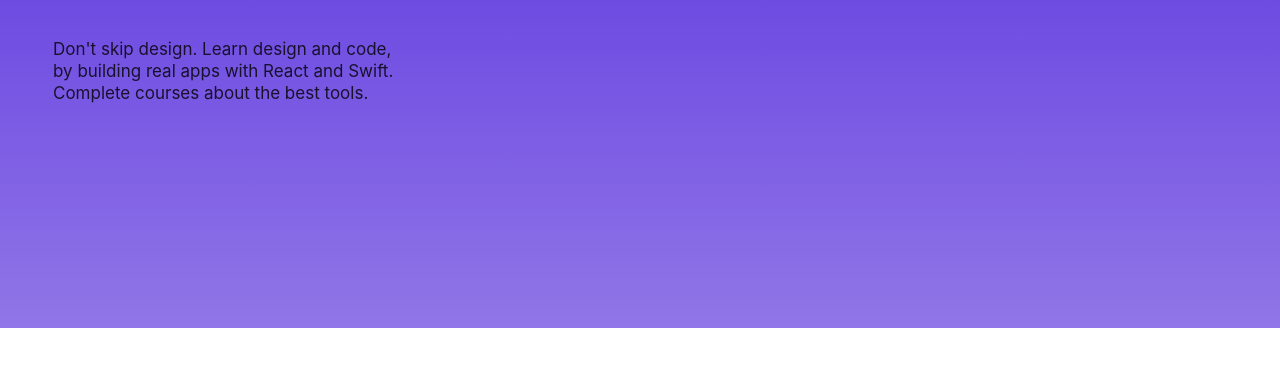
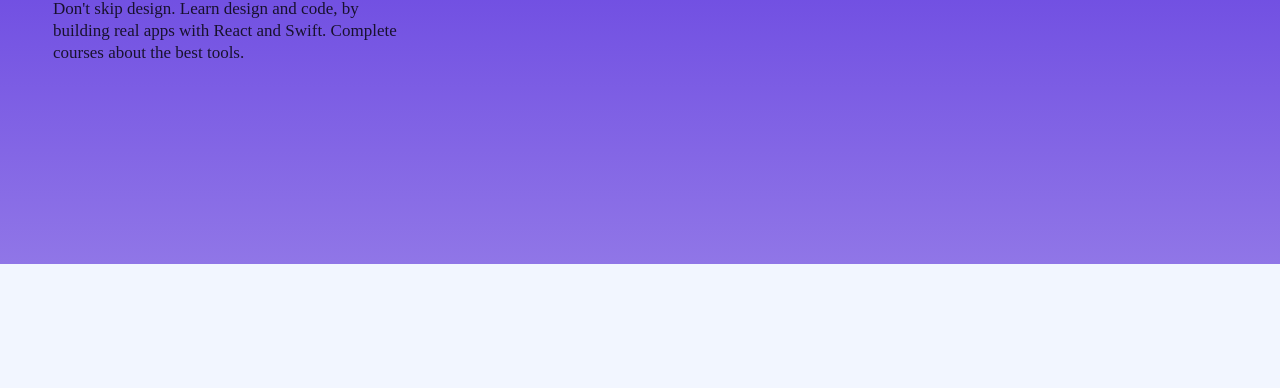
Before and after one commit to algoritmau/designcodeweb, a Gatsby site: page / in a window 1280 px wide. Shown: the part 412-800 px from the top of the page. Built offline with nearby package versions, Linux system fonts and the light colour scheme; Gatsby itself is replaced by a stand-in of ours.

Commit message:
add text styles, color variables, and global styles

```diff
--- a/gatsby-config.js
+++ b/gatsby-config.js
@@ -8,6 +8,7 @@
     `gatsby-plugin-react-helmet`,
     'gatsby-plugin-resolve-src',
     'gatsby-plugin-sass',
+    'gatsby-plugin-styled-components',
     {
       resolve: `gatsby-source-filesystem`,
       options: {
--- a/gatsby-node.js
+++ b/gatsby-node.js
@@ -5,6 +5,7 @@
     resolve: {
       alias: {
         '@components': path.resolve(__dirname, 'src/components'),
+        '@styles': path.resolve(__dirname, 'src/styles'),
         '@static': path.resolve(__dirname, 'static')
       }
     }
--- a/jsconfig.json
+++ b/jsconfig.json
@@ -2,9 +2,9 @@
   "compilerOptions": {
     "baseUrl": ".",
     "paths": {
-      "@components/*": ["src/components/*"]
+      "@components/*": ["src/components/*"],
+      "@styles/*": ["src/styles/*"]
       // "@hooks/*": ["src/hooks/*"],
-      // "@styled/*": ["src/components/styled/*"]
     }
   }
 }
--- a/package.json
+++ b/package.json
@@ -5,6 +5,7 @@
   "version": "0.1.0",
   "author": "Mauricio Paternina <hello@spaceinva.dev>",
   "dependencies": {
+    "babel-plugin-styled-components": "^1.13.2",
     "gatsby": "^3.14.0",
     "gatsby-image": "^3.11.0",
     "gatsby-plugin-manifest": "^3.14.0",
@@ -12,6 +13,7 @@
     "gatsby-plugin-react-helmet": "^4.14.0",
     "gatsby-plugin-resolve-src": "^2.1.0",
     "gatsby-plugin-sass": "^4.14.0",
+    "gatsby-plugin-styled-components": "^4.14.0",
     "gatsby-source-filesystem": "^3.14.0",
     "prop-types": "^15.7.2",
     "react": "^17.0.2",
--- a/src/components/layout/layout.js
+++ b/src/components/layout/layout.js
@@ -1,10 +1,11 @@
 import React from 'react'
-import '../../styles/reset.sass'
+import { GlobalStyles } from '@styles/GlobalStyles'
 import './layout.sass'
 
 function Layout({ children }) {
   return (
     <>
+      <GlobalStyles />
       <main>{children}</main>
     </>
   )
--- a/src/components/sections/HeroSection.js
+++ b/src/components/sections/HeroSection.js
@@ -1,5 +1,8 @@
 import React from 'react'
 import styled from 'styled-components'
+
+import { H1, MediumText } from '@styles/TextStyles'
+import { themes } from '@styles/ColorStyles'
 
 export default function HeroSection() {
   return (
@@ -37,13 +40,8 @@
   gap: 30px;
 `
 
-const Title = styled.h1`
-  font-weigth: bold;
-  font-size: 60px;
-  color: #fefefe;
+const Title = styled(H1)`
+  color: ${themes.dark.text1};
 `
 
-const Description = styled.p`
-  font-size: 17px;
-  line-height: 128%;
-`
+const Description = styled(MediumText)``
--- /dev/null
+++ b/src/styles/ColorStyles.js
@@ -0,0 +1,58 @@
+export const themes = {
+  light: {
+    text1: '#080808',
+    text2: 'rgb(0 0 0 / 0.7)',
+    primary: '#3913b8',
+    secondary: '#2fb5fc',
+    backgroundColor: '#f2f6ff',
+    card: {
+      backgroundColor: 'rgb(255 255 255 / 0.6)',
+      boxShadow:
+        '0 50px 100px rgb(34 79 169 / 0.3), inset 0 0 0 0.5 rgb(68 66 178 / 0.2)',
+      backgroundColorFull: 'rgb(255 255 255 / 1)'
+    },
+    cardHover: {
+      backgroundColor: 'rgb(68 66 178 / 0.1)',
+      boxShadow: 'inset 0 0 0 0.5 rgb(68 66 178 / 0.2)'
+    },
+    pricingCard: {
+      backgroundColor: 'rgb(255 255 255 / 0.3)'
+    },
+    status: {
+      backgroundColor: 'rgb(68 66 178 / 0.1)'
+    },
+    modal: {
+      backgroundColor: 'rgb(255 255 255 / 0.6)',
+      boxShadow:
+        '0 50px 100px rgb(34 79 169 / 0.3), inset 0 0 0 0.5 rgb(255 255 255 / 0.6)',
+      backgroundColorFull: 'rgb(255 255 255 / 1)'
+    }
+  },
+  dark: {
+    text1: '#fefefe',
+    text2: 'rgb(255 255 255 / 0.7)',
+    backgroundColor: '#1f1f47',
+    card: {
+      backgroundColor: 'rgb(25 24 63 / 0.98)',
+      boxShadow:
+        '0 30px 60px rgb(0 0 0 / 0.25), inset 0 0 0 0.5 rgb(255 255 255 / 0.2)',
+      backgroundColorFull: 'rgb(15 14 71 / 1)'
+    },
+    cardHover: {
+      backgroundColor: 'rgb(255 255 255 / 0.1)',
+      boxShadow: 'inset 0 0 0 0.5 rgb(255 255 255 / 0.2)'
+    },
+    pricingCard: {
+      backgroundColor: 'rgb(31 31 71 / 0.6)'
+    },
+    status: {
+      backgroundColor: 'rgb(0 0 0 / 0.2)'
+    },
+    modal: {
+      backgroundColor: 'rgb(50 61 109 / 0.5)',
+      boxShadow:
+        '0 50px 100px rgb(0 0 0 / 0.25), inset 0 0 0 0.5 rgb(255 255  255 / 0.3)',
+      backgroundColorFull: 'rgb(15 14 71 / 1)'
+    }
+  }
+}
--- /dev/null
+++ b/src/styles/GlobalStyles.js
@@ -0,0 +1,66 @@
+import { createGlobalStyle } from 'styled-components'
+
+import { themes } from '@styles/ColorStyles'
+
+export const GlobalStyles = createGlobalStyle`
+  html, body, div, span, applet, object, iframe, h1, h2, h3, h4, h5, h6, p, blockquote, pre, a, abbr, acronym, address, big, cite, code, del, dfn, em, img, ins, kbd, q, s, samp, small, strike, strong, sub, sup, tt, var, b, u, i, center, dl, dt, dd, ol, ul, li, fieldset, form, label, legend, table, caption, tbody, tfoot, thead, tr, th, td, article, aside, canvas, details, embed, figure, figcaption, footer, header, hgroup, menu, nav, output, ruby, section, summary, time, mark, audio, video {
+    margin: 0;
+    padding: 0;
+    border: 0;
+    font-size: 100%;
+    font: inherit;
+    vertical-align: baseline;
+  }
+
+  /* HTML5 display-role reset for older browsers */
+  article, aside, details, figcaption, figure, footer, header, hgroup, menu, nav, section {
+	  display: block;
+  }
+
+  body {
+    line-height: 1;
+  }
+
+  ol, ul {
+	  list-style: none;
+  }
+
+  blockquote, q {
+    quotes: none;
+  }
+
+  blockquote::before, blockquote::after, q::before, q::after {
+    content: '';
+    content: none;
+  }
+
+  table {
+    border-collapse: collapse;
+    border-spacing: 0;
+  }
+
+  html {
+    font-size: 62.5%;
+    box-sizing: border-box;
+  }
+
+  html,
+  body {
+    margin: 0;
+    padding: 0;
+  }
+
+  * {
+    box-sizing: border-box;
+    margin: 0;
+    padding: 0;
+  }
+
+  body {
+    background: ${themes.light.backgroundColor};
+  }
+
+  @media (prefers-color-scheme: dark) {
+    background: ${themes.dark.backgroundColor};
+  }
+`
--- /dev/null
+++ b/src/styles/TextStyles.js
@@ -0,0 +1,60 @@
+import styled from 'styled-components'
+
+export const H1 = styled.h1`
+  font-weight: bold;
+  font-size: 60px;
+`
+
+export const H2 = styled.h2`
+  font-weight: bold;
+  font-size: 40px;
+`
+
+export const H3 = styled.h3`
+  font-weight: bold;
+  font-size: 30px;
+`
+
+export const BodyCopyMain = styled.p`
+  font-weight: 500;
+  font-size: 24px;
+  line-height: 140%;
+`
+
+export const BodyCopyIntro = styled.p`
+  font-weight: normal;
+  font-size: 20px;
+  line-height: 140%;
+`
+
+export const MediumText = styled.p`
+  font-weight: normal;
+  font-size: 17px;
+  line-height: 130%;
+`
+
+export const Caption = styled.p`
+  font-weight: 500;
+  font-size: 15px;
+  line-height: 18px;
+`
+
+export const Caption2 = styled.p`
+  font-weight: 600;
+  font-size: 15px;
+  line-height: 18px;
+  text-transform: uppercase;
+`
+
+export const SmallText = styled.p`
+  font-weight: normal;
+  font-size: 13px;
+  line-height: 130%;
+`
+
+export const SmallText2 = styled.p`
+  font-weight: 600;
+  font-size: 13px;
+  line-height: 130%;
+  text-transform: uppercase;
+`
```
Also changed, not shown: 1 other file.
